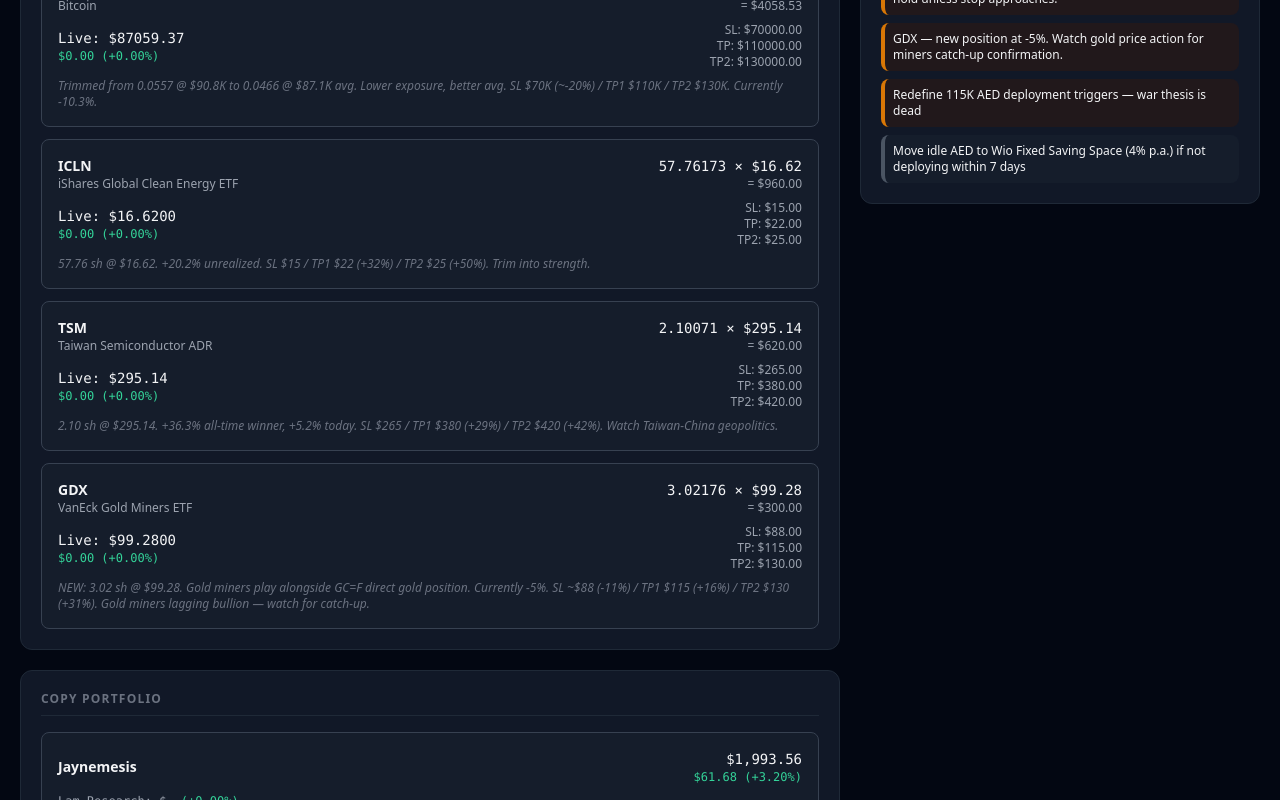
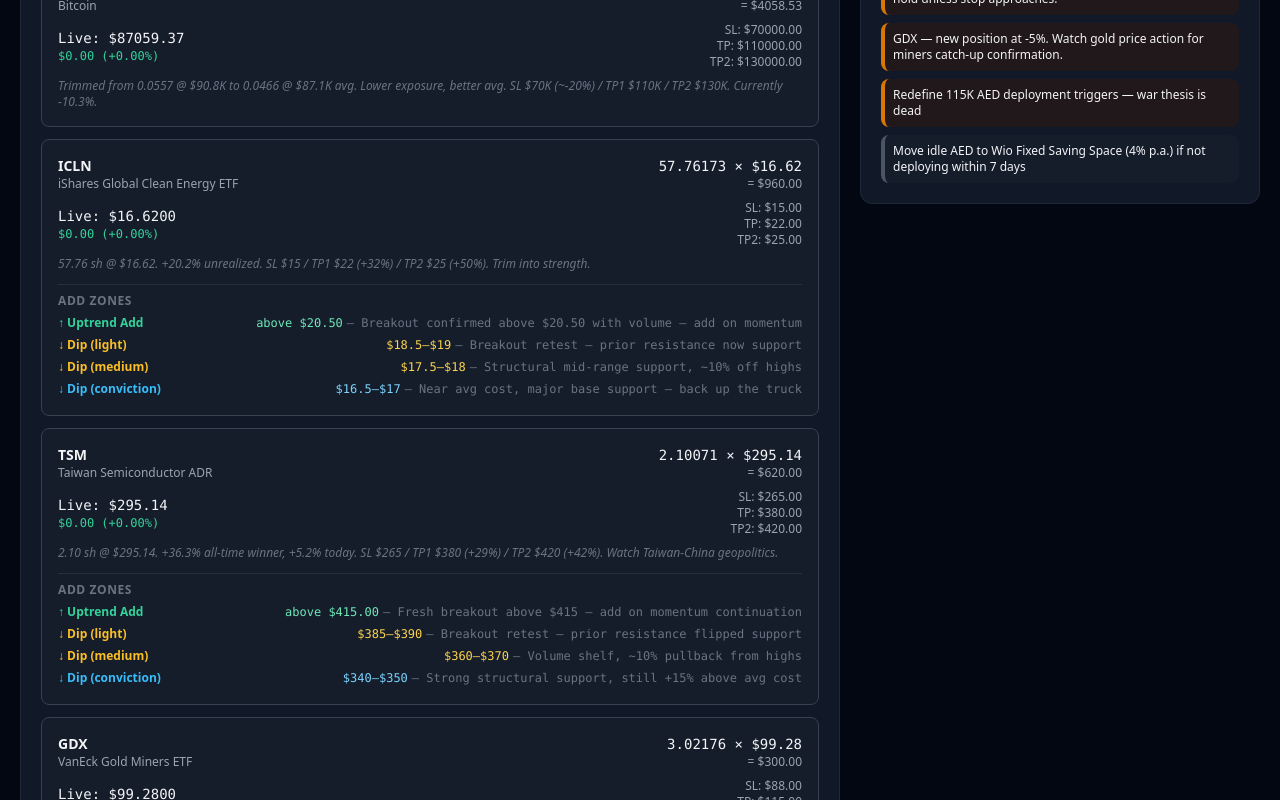
Before and after one commit to digital-spit/cg-brief, a Next.js app: page / in a window 1280 px wide. Shown: the part 1180-1980 px from the top of the page. Built offline with nearby package versions, Linux system fonts and the light colour scheme; no server answers.

Commit message:
Add add-zones to ICLN and TSM — uptrend and dip-buy levels with dashboard rendering

```diff
--- a/src/app/page.tsx
+++ b/src/app/page.tsx
@@ -290,6 +290,50 @@
                       <p className="text-xs text-gray-500 mt-2 italic">
                         {pos.notes}
                       </p>
+                    )}
+
+                    {(pos as any).addZones && (
+                      <div className="mt-3 pt-2 border-t border-gray-700/50">
+                        <p className="text-xs font-bold text-gray-500 uppercase tracking-wider mb-1">Add Zones</p>
+                        <div className="grid grid-cols-2 gap-x-4 gap-y-0.5 text-xs">
+                          {(pos as any).addZones.uptrendAdd && (
+                            <div className="col-span-2 flex justify-between items-center py-0.5">
+                              <span className="text-emerald-400 font-semibold">↑ Uptrend Add</span>
+                              <span className="font-mono text-emerald-300">
+                                above ${(pos as any).addZones.uptrendAdd.price.toFixed(2)}
+                                <span className="text-gray-500 ml-1 font-normal">— {(pos as any).addZones.uptrendAdd.note}</span>
+                              </span>
+                            </div>
+                          )}
+                          {(pos as any).addZones.dipLight && (
+                            <div className="col-span-2 flex justify-between items-center py-0.5">
+                              <span className="text-amber-400 font-semibold">↓ Dip (light)</span>
+                              <span className="font-mono text-amber-300">
+                                ${(pos as any).addZones.dipLight.min}–${(pos as any).addZones.dipLight.max}
+                                <span className="text-gray-500 ml-1 font-normal">— {(pos as any).addZones.dipLight.note}</span>
+                              </span>
+                            </div>
+                          )}
+                          {(pos as any).addZones.dipMedium && (
+                            <div className="col-span-2 flex justify-between items-center py-0.5">
+                              <span className="text-amber-400 font-semibold">↓ Dip (medium)</span>
+                              <span className="font-mono text-amber-300">
+                                ${(pos as any).addZones.dipMedium.min}–${(pos as any).addZones.dipMedium.max}
+                                <span className="text-gray-500 ml-1 font-normal">— {(pos as any).addZones.dipMedium.note}</span>
+                              </span>
+                            </div>
+                          )}
+                          {(pos as any).addZones.dipConviction && (
+                            <div className="col-span-2 flex justify-between items-center py-0.5">
+                              <span className="text-sky-400 font-semibold">↓ Dip (conviction)</span>
+                              <span className="font-mono text-sky-300">
+                                ${(pos as any).addZones.dipConviction.min}–${(pos as any).addZones.dipConviction.max}
+                                <span className="text-gray-500 ml-1 font-normal">— {(pos as any).addZones.dipConviction.note}</span>
+                              </span>
+                            </div>
+                          )}
+                        </div>
+                      </div>
                     )}
                   </div>
                 ))}
```
